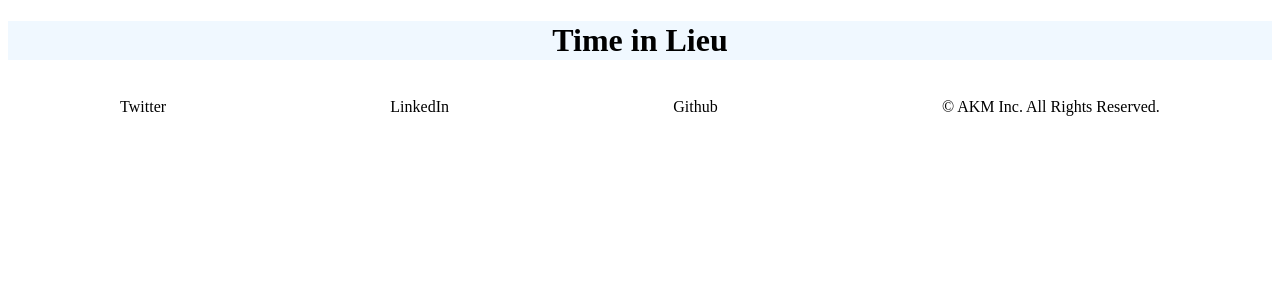
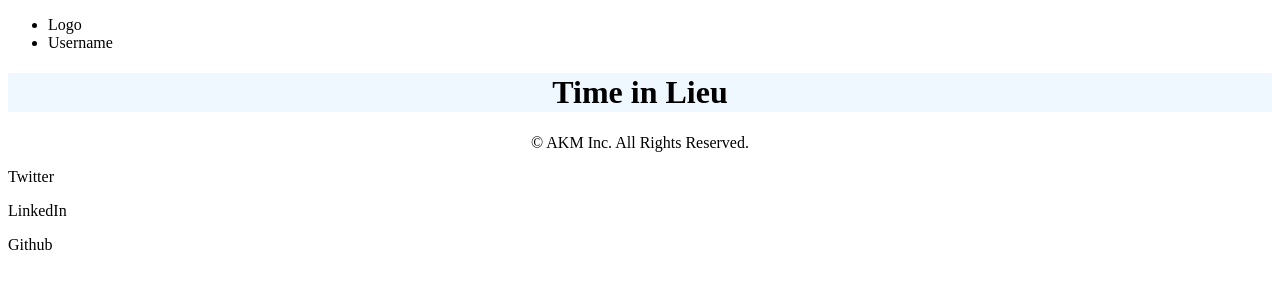
Before and after one commit to alextapia1/capstone-project, a React (Create React App) app: page / in a window 1280 px wide. Shown: the top 300 px of the page. Built offline with nearby package versions, Linux system fonts and the light colour scheme.

Commit message:
update header root

```diff
--- a/src/App.js
+++ b/src/App.js
@@ -1,16 +1,17 @@
 import './App.scss';
 import React from 'react';
 import {BrowserRouter, Routes, Route} from 'react-router-dom';
+import Header from "./components/Header/Header";
+import Footer from "./components/Footer/Footer";
+
 function App() {
   return (
     <div className="App">
+      <BrowserRouter>
+      <Header/>
       <h1 className='App__name'>Time in Lieu</h1>
-      <div className='footer__text'>
-      <p className=''>Twitter</p>
-      <p className=''>LinkedIn</p>
-      <p className=''>Github</p>
-      <p className=''>© AKM Inc. All Rights Reserved.</p>
-      </div>
+      <Footer />
+      </BrowserRouter>
     </div>
   );
 }
--- a/src/components/Footer/Footer.js
+++ b/src/components/Footer/Footer.js
@@ -4,9 +4,9 @@ const Footer = () => {
     return (
         <footer className='footer'>
             <p className='footer__text'>© AKM Inc. All Rights Reserved.</p>
-            <p className=''>Twitter</p>
-            <p className=''>LinkedIn</p>
-            <p className=''>Github</p>
+            <p className='footer__social'>Twitter</p>
+            <p className='footer__social'>LinkedIn</p>
+            <p className='footer__social'>Github</p>
         </footer>
     );
 };
--- a/src/components/Footer/Footer.scss
+++ b/src/components/Footer/Footer.scss
@@ -3,3 +3,14 @@
 *{
     box-sizing: border-box;
 }
+
+.footer{
+    padding: 1rem;
+    display: flex;
+    justify-content: space-around;
+
+&__social{
+    font-size: 15px;
+    line-height: 18px;
+}
+}
--- a/src/components/Header/Header.js
+++ b/src/components/Header/Header.js
@@ -6,7 +6,7 @@ const Header = () => {
         <nav className='nav'>
             <section className='nav__container'>
                 <div className='nav__label'>
-                    <ul>
+                    <ul className='nav__duo'>
                         <li className='nav__logo'>Logo</li>
                         <li className='nav__name'>Username</li>
                     </ul>
--- a/src/components/Header/Header.scss
+++ b/src/components/Header/Header.scss
@@ -20,4 +20,10 @@
     border-bottom: 1px solid black;
     background-color: aliceblue;
  }
+
+&__duo{
+    display: flex;
+    flex-direction: row;
+    justify-content: space-around;
 }
+}
```
